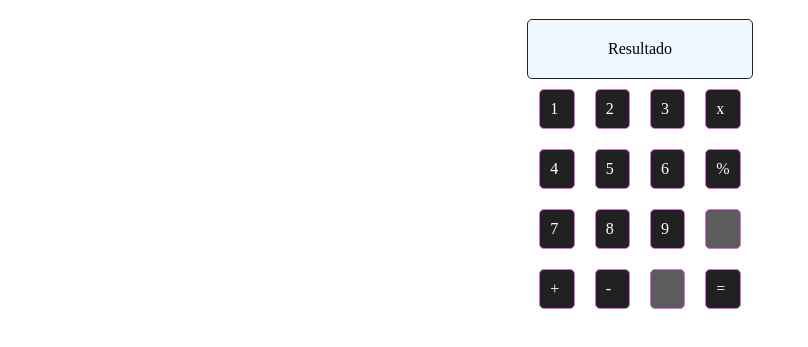
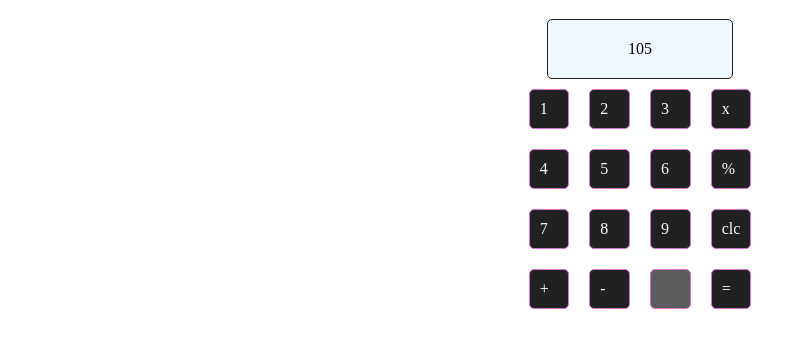
Before and after one commit to zft9xgy/odin-calculator, a plain HTML site: page index.html in a window 1280 px wide. Shown: the part 61-408 px from the top of the page, without its empty margins (0-808 px from the left). Drawn offline with Linux system fonts and the light colour scheme.

Commit message:
Adding basic calculator html (and ugly)

```diff
--- a/index.html
+++ b/index.html
@@ -11,7 +11,7 @@
 			<h1 id="title">The Odin Calculator</h1>
 		</div>
 		<div class="main">
-			<div class="display-result">Resultado</div>
+			<div class="display-result">105</div>
 			<div id="calculator">
 				<div class="key">1</div>
 				<div class="key">2</div>
@@ -24,7 +24,7 @@
 				<div class="key">7</div>
 				<div class="key">8</div>
 				<div class="key">9</div>
-				<div class="key empty"></div>
+				<div class="key">clc</div>
 				<div class="key">+</div>
 				<div class="key">-</div>
 				<div class="key empty"></div>
```
